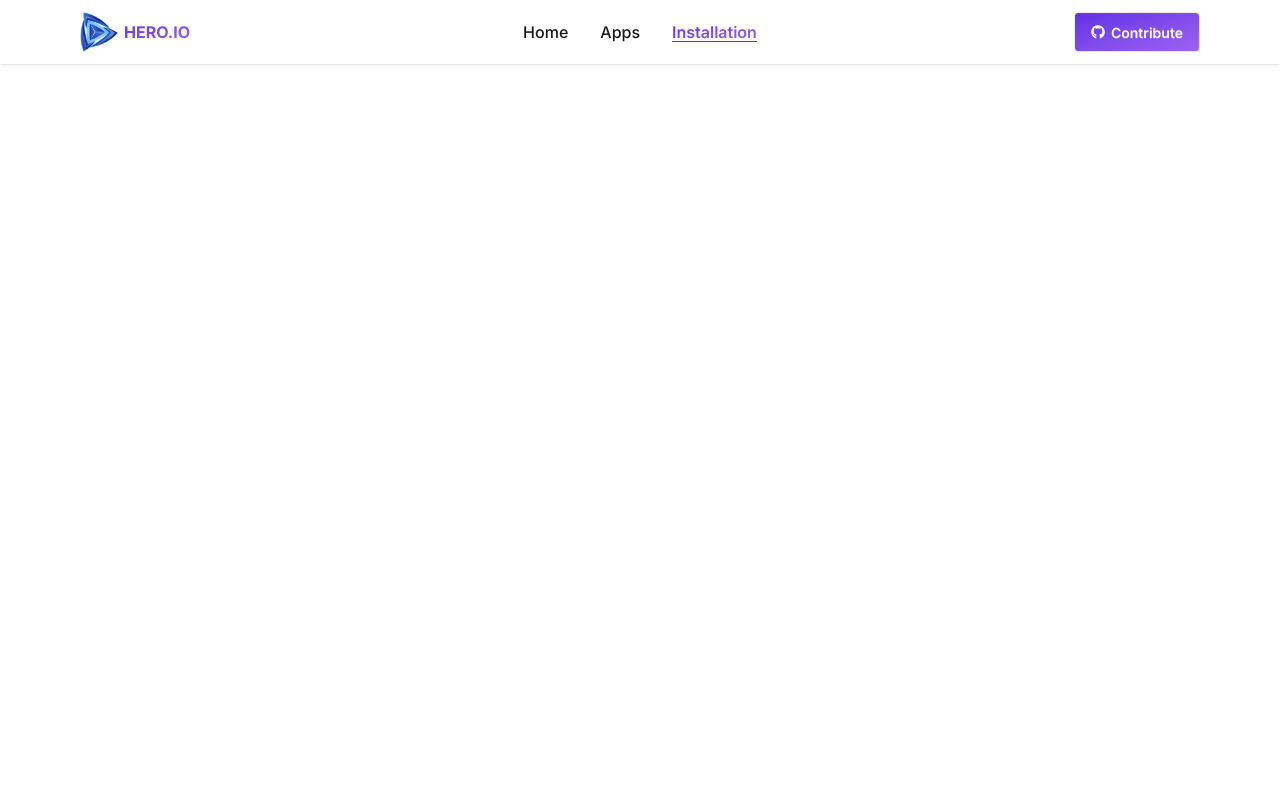
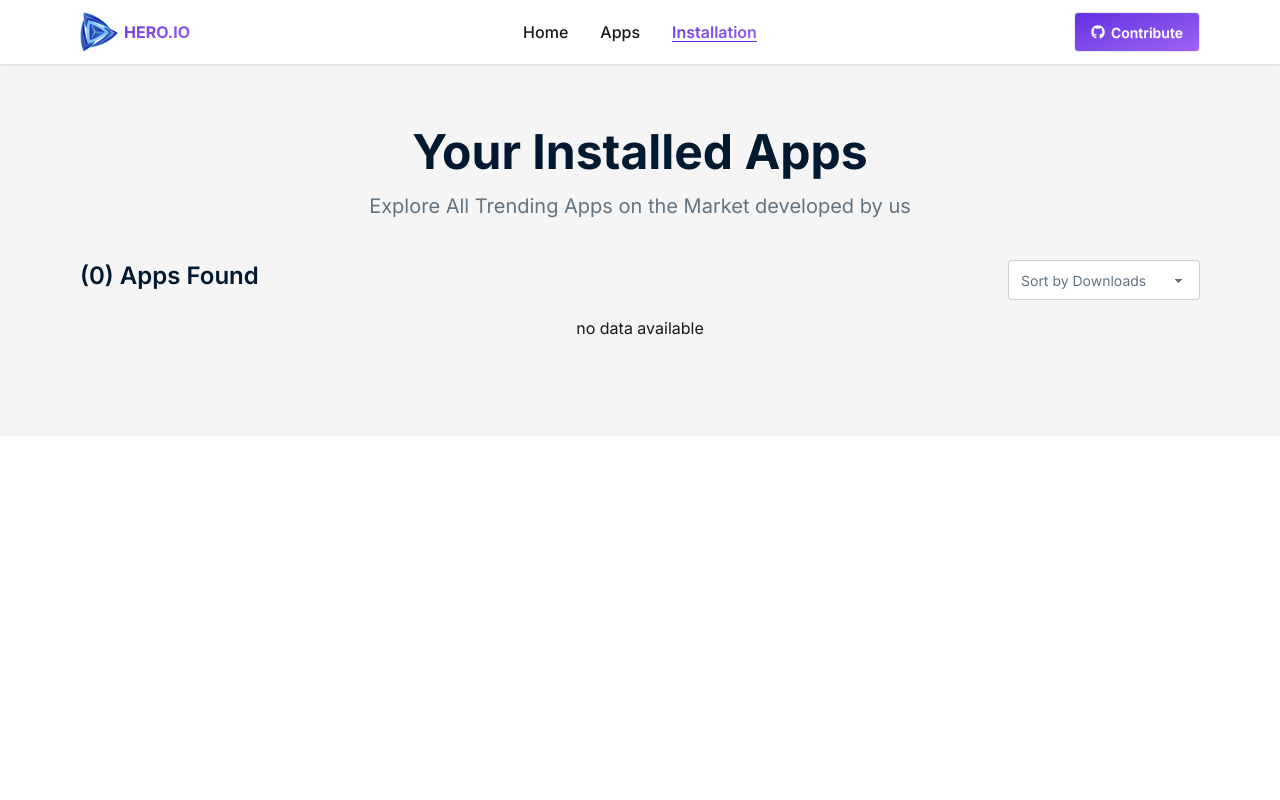
Before and after one commit to samibyte/pha08-hero-apps, a React (Vite) app: page /installation in a window 1280 px wide. Shown: the top 800 px of the page. Built offline with nearby package versions, Linux system fonts and the light colour scheme.

Commit message:
Feature: uninstall app from installed list and add installed card

```diff
--- a/src/Components/AppCard.jsx
+++ b/src/Components/AppCard.jsx
@@ -11,7 +11,7 @@ const AppCard = ({ appData }) => {
         className="card w-full rounded-sm gap-4
     shadow-lg cursor-pointer  bg-white hover:bg-base-300 hover:-translate-y-2 transition-all duration-200 p-4"
       >
-        <figure className=" h-88 overflow-hidden rounded-lg ">
+        <figure className="h-88 overflow-hidden rounded-lg">
           <img className="w-full object-cover" src={image} alt="app logo" />
         </figure>
         <div className="card-body gap-4">
--- /dev/null
+++ b/src/Components/InstalledCard.jsx
@@ -0,0 +1,42 @@
+import { PiDownloadSimpleBold } from "react-icons/pi";
+import { IoStar } from "react-icons/io5";
+
+const InstalledCard = ({ appData, handleUninstall }) => {
+  const { title, image, downloads, ratingAvg, size, id } = appData;
+
+  return (
+    <div className="card bg-white shadow-sm rounded-sm gap-10 md:card-side text-[#001931] py-4 mb-4">
+      <figure className="w-20 mx-auto  overflow-hidden">
+        <img
+          className="w-full object-cover rounded-lg"
+          src={image}
+          alt="app logo"
+        />
+      </figure>
+      <div className="w-full">
+        <h2 className="font-medium text-xl text-left mb-4">{title}</h2>
+        <div className="flex gap-4 items-center">
+          <div className="flex gap-1 items-center font-medium text-[#00D390]">
+            <PiDownloadSimpleBold />
+            <p>{downloads}</p>
+          </div>
+          <div className="flex gap-1 items-center font-medium text-[#FF8811]">
+            <IoStar />
+            <p>{ratingAvg}</p>
+          </div>
+          <p className="text-[#627382]">{size} MB</p>
+        </div>
+      </div>
+      <div className="card-actions justify-end items-center mx-4">
+        <button
+          onClick={() => handleUninstall(id)}
+          className="btn bg-[#00D390] text-white font-semibold"
+        >
+          Uninstall
+        </button>
+      </div>
+    </div>
+  );
+};
+
+export default InstalledCard;
--- a/src/Pages/InstallationPage.jsx
+++ b/src/Pages/InstallationPage.jsx
@@ -1,7 +1,62 @@
-import React from "react";
+import { useState } from "react";
+import { loadInstalledApp, uninstallApp } from "../Utils/localStorage";
+import InstalledCard from "../Components/InstalledCard";
 
 const InstallationPage = () => {
-  return <div></div>;
+  const [installedList, setInstalledList] = useState(() => loadInstalledApp());
+  const [sortOrder, setSortOrder] = useState("none");
+
+  const handleUninstall = (id) => {
+    uninstallApp(id);
+
+    setInstalledList((prev) => prev.filter((a) => a.id !== id));
+  };
+
+  return (
+    <div className=" bg-[#f5f5f5] pt-32 text-center pb-20">
+      <section>
+        <h2 className="text-5xl text-[#001931] font-bold mb-4">
+          Your Installed Apps
+        </h2>
+        <p className="mb-10 text-xl text-[#627382]">
+          Explore All Trending Apps on the Market developed by us
+        </p>
+
+        {/* sort and app info */}
+        <div className="flex justify-between mb-4 md:px-20">
+          <p className="text-2xl text-[#001931] font-semibold">
+            ({installedList.length}) Apps Found
+          </p>
+          <label className="form-control w-full max-w-48">
+            <select
+              className="select select-bordered text-[#627382]"
+              defaultValue={sortOrder}
+              onChange={(e) => setSortOrder(e.target.value)}
+            >
+              <option value="none">Sort by Downloads</option>
+              <option value="asc-download">Low -&gt; High</option>
+              <option value="desc-download">High -&gt; Low</option>
+            </select>
+          </label>
+        </div>
+        <div className="mb-4 md:px-20">
+          {!installedList.length ? (
+            <p>no data available</p>
+          ) : (
+            <div>
+              {installedList.map((appData) => (
+                <InstalledCard
+                  key={appData.id}
+                  appData={appData}
+                  handleUninstall={handleUninstall}
+                />
+              ))}
+            </div>
+          )}
+        </div>
+      </section>
+    </div>
+  );
 };
 
 export default InstallationPage;
--- a/src/Utils/localStorage.js
+++ b/src/Utils/localStorage.js
@@ -19,3 +19,15 @@ export const updateInstalledList = (appData) => {
     console.log(err);
   }
 };
+
+export const uninstallApp = (id) => {
+  const installed = loadInstalledApp();
+
+  try {
+    const updatedAppList = installed.filter((app) => app.id !== id);
+
+    localStorage.setItem("installedApp", JSON.stringify(updatedAppList));
+  } catch (err) {
+    console.log(err);
+  }
+};
```
